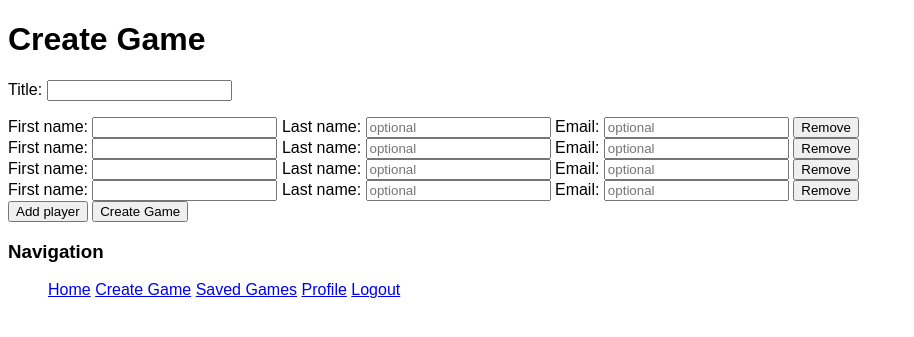
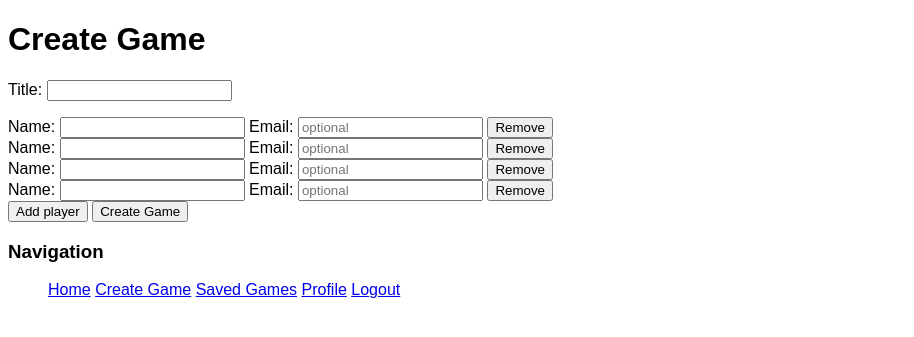
Before and after one commit to nickolasalcazar/SecretSanta, a Django app: page /create/ in a window 1280 px wide. Shown: the top 337 px of the page, without its empty margins (0-914 px from the left). Run offline with Django 3.2, Linux system fonts and the light colour scheme; the visitor is signed in with stand-in values (Sample User, id 1).

Commit message:
Turned the "first_name" and "last_name" fields into a single field called "name". Fixed bugs associated with this change in game_detail.html, game_form.html, and forms.py.

```diff
--- a/secretsanta/game/forms.py
+++ b/secretsanta/game/forms.py
@@ -11,14 +11,17 @@ class CreateGameForm(forms.ModelForm):
         fields = ['title']
 
 class CreatePlayerForm(forms.ModelForm):
-    first_name = forms.CharField()
-    last_name = forms.CharField(widget=forms.TextInput(attrs={'placeholder': 'optional'}))
+    name = forms.CharField()
+
+    #first_name = forms.CharField()
+    #last_name = forms.CharField(widget=forms.TextInput(attrs={'placeholder': 'optional'}))
 
     email = forms.EmailField(widget=forms.TextInput(attrs={'placeholder': 'optional'}))
 
     class Meta:
         model = Player
-        fields = ['first_name', 'last_name', 'email']
+        #fields = ['first_name', 'last_name', 'email']
+        fields = ['name', 'email']
 
 # Can the 'extra' variable be changed dynamically?
 CreatePlayerFormset = formset_factory(CreatePlayerForm, extra=4) # max_forms = 32
@@ -30,8 +33,9 @@ CreatePlayerFormset = formset_factory(CreatePlayerForm, extra=4) # max_forms = 3
 	Used in the game.views.updateGame
 '''
 PlayerInlineFormSet = inlineformset_factory(Game, Player,
-                            fields=('first_name', 'last_name', 'email'),
+                            #fields=('first_name', 'last_name', 'email'),
+                            fields=('name', 'email'),
                             widgets={
-                                'last_name': forms.TextInput(attrs={'placeholder': 'optional'}),
+                                #'last_name': forms.TextInput(attrs={'placeholder': 'optional'}),
                                 'email': forms.TextInput(attrs={'placeholder': 'optional'})
                                 })
--- a/secretsanta/game/models.py
+++ b/secretsanta/game/models.py
@@ -16,24 +16,21 @@ class Game(models.Model):
 '''
 class Player(models.Model):
 	game = models.ForeignKey(Game, on_delete=models.CASCADE)
-	#first_name = models.CharField(max_length=25, default="")
-	first_name = models.CharField(max_length=25, default="", blank=True)
-
-	last_name = models.CharField(max_length=25, default="", blank=True)
-	#last_name = models.CharField(max_length=25, blank=True)
-
+	name = models.CharField(max_length=45, default='', blank=True)
+	#first_name = models.CharField(max_length=25, default="", blank=True)
+	#last_name = models.CharField(max_length=25, default="", blank=True)
 	email = models.EmailField(max_length=254, null=True, default='', blank=True)
 
-	# The recipient of the Player, to whome the Player is assigned to gift.
+	# The recipient of the Player is to whome the Player is assigned to gift.
 	# Can be null. Will be set to null if the recipient is deleted.
 	recipient = models.OneToOneField('self', null=True, on_delete=models.SET_NULL)
 
 	def __str__(self):
-		return f'Player {self.first_name} {self.last_name}'
+		#return f'Player {self.first_name} {self.last_name}'
+		return f'Player {self.name}'
 
 	def save(self, *args, **kwargs):
-		# if first_name is empty, delete the whole objects
-		# problema:
+		# problem:
 		#	-	if user leaves first_name blank, player gets deleted
 		#		even though last_name and email are filled in
 		#			Solution: - turn first_name and last_name into one 'name' field
@@ -41,7 +38,10 @@ class Player(models.Model):
 		#					  - JS: for all Player Form rows:
 		#								if 'email' field is filled and 'name' is not
 		#									display requirement next to field
-		if not self.first_name:
+
+
+		# if name is empty, delete the Player
+		if not self.name:
 			self.delete()
 		# else save as normal
 		else:
--- a/secretsanta/game/templates/game/game_detail.html
+++ b/secretsanta/game/templates/game/game_detail.html
@@ -11,9 +11,9 @@
 	    	{% for player in object.player_set.all %}
 	    		<li>
                     <div>
-                        {{ player.first_name }}
+                        {{ player.name }}
                         <span class="recipient-info display-none">➨
-                            {{ player.recipient.first_name }}
+                            {{ player.recipient.name }}
                         </span>
                         <button class="rvl-recipient-btn">Reveal Recipient</button>
                     </div>
--- a/secretsanta/game/templates/game/game_form.html
+++ b/secretsanta/game/templates/game/game_form.html
@@ -10,8 +10,7 @@
             <div id='add-player-form'>
                 {% for form in player_formset %}
                     <div class='add-player-row'>
-                        First name: {{ form.first_name }}
-                        Last name: {{ form.last_name }}
+                        Name: {{ form.name }}
 
                         Email: {{ form.email }}
 
--- a/secretsanta/game/views.py
+++ b/secretsanta/game/views.py
@@ -52,15 +52,16 @@ def createGame(request):
             # Handle forms for creating Player objects
             # Extract names from form and save
             for form in player_formset:
-                first_name = form.cleaned_data.get('first_name')
-                last_name = form.cleaned_data.get('last_name')
+                #first_name = form.cleaned_data.get('first_name')
+                #last_name = form.cleaned_data.get('last_name')
+                name = form.cleaned_data.get('name')
                 email = form.cleaned_data.get('email')
 
                 # Save Player instance
                 if first_name:
                     Player(game=game_form.instance,
-                            first_name=first_name,
-                            last_name=last_name,
+                            name=name,
+                            #first_name=first_name, last_name=last_name,
                             email=email)
 
             messages.success(request, 'New game created.')
@@ -174,6 +175,10 @@ class GameDeleteView(LoginRequiredMixin, UserPassesTestMixin, DeleteView):
 '''
 def assignPairs(game):
     players = game.player_set.all()
+    print('assignPairs() for player_set: ', players)
+    print('             players.count(): ', players.count())
+    print('                len(players): ', len(players))
+
 
     if players.count() % 2 != 0: raise Exception('Odd number of players.')
 
```
Also changed, not shown: secretsanta/game/static/game/game_form.js (+33 -50 lines), secretsanta/game/migrations/0008_auto_20210521_1850.py (added).
